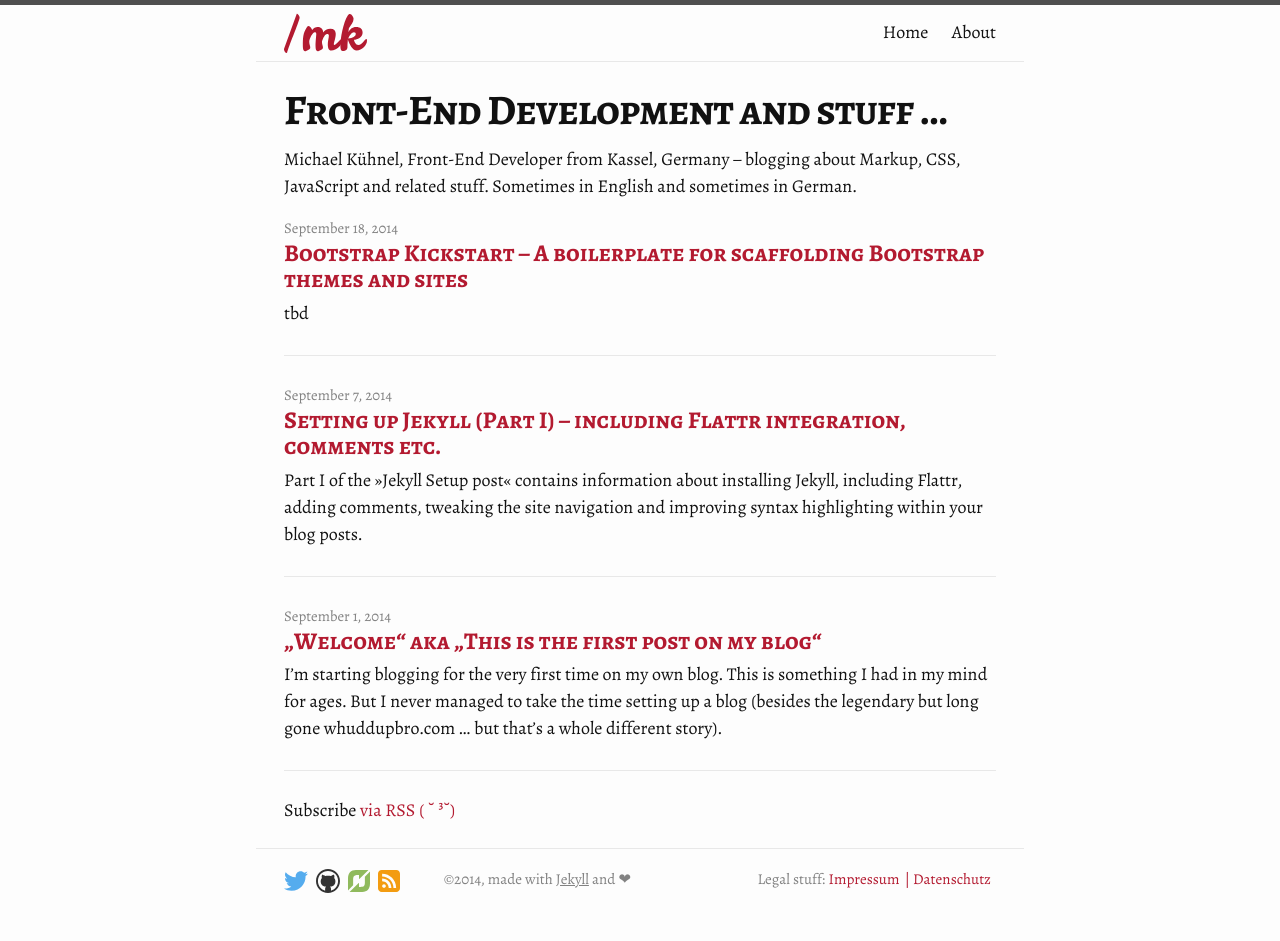
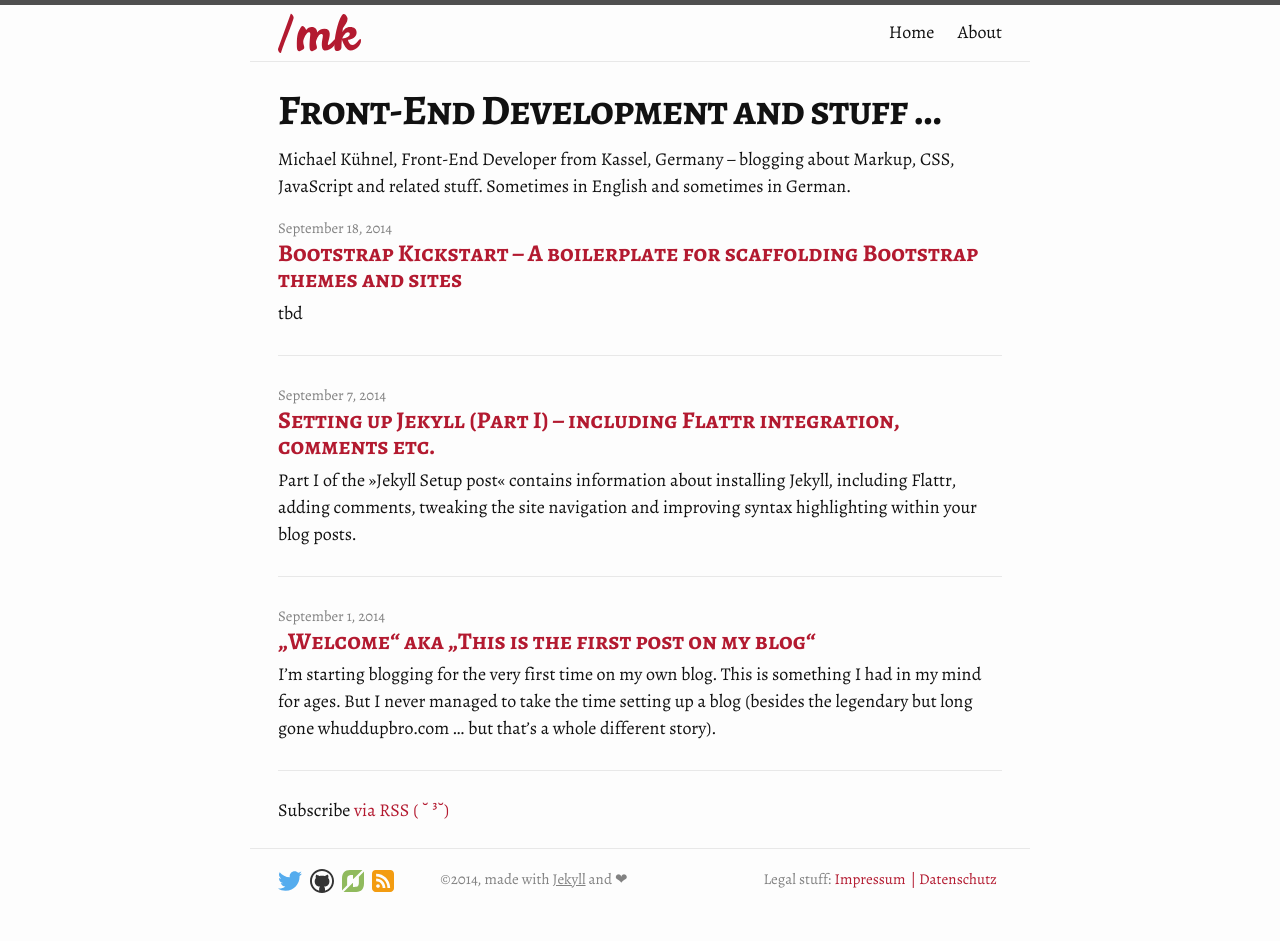
Before and after one commit to mischah/michael-kuehnel.de, a Jekyll site: the page built from 00-index.html, in a window 1280 px wide. Built offline with Jekyll 4.4.1, drawn with Linux system fonts in a browser that asks for light colours.

Commit message:
slighty increase page width

```diff
--- a/_sass/_layout.scss
+++ b/_sass/_layout.scss
@@ -1,5 +1,5 @@
 body {
-	max-width: 768px;
+	max-width: 780px;
 	margin: 0 auto;
 	&:before {
 		content: '';
```
